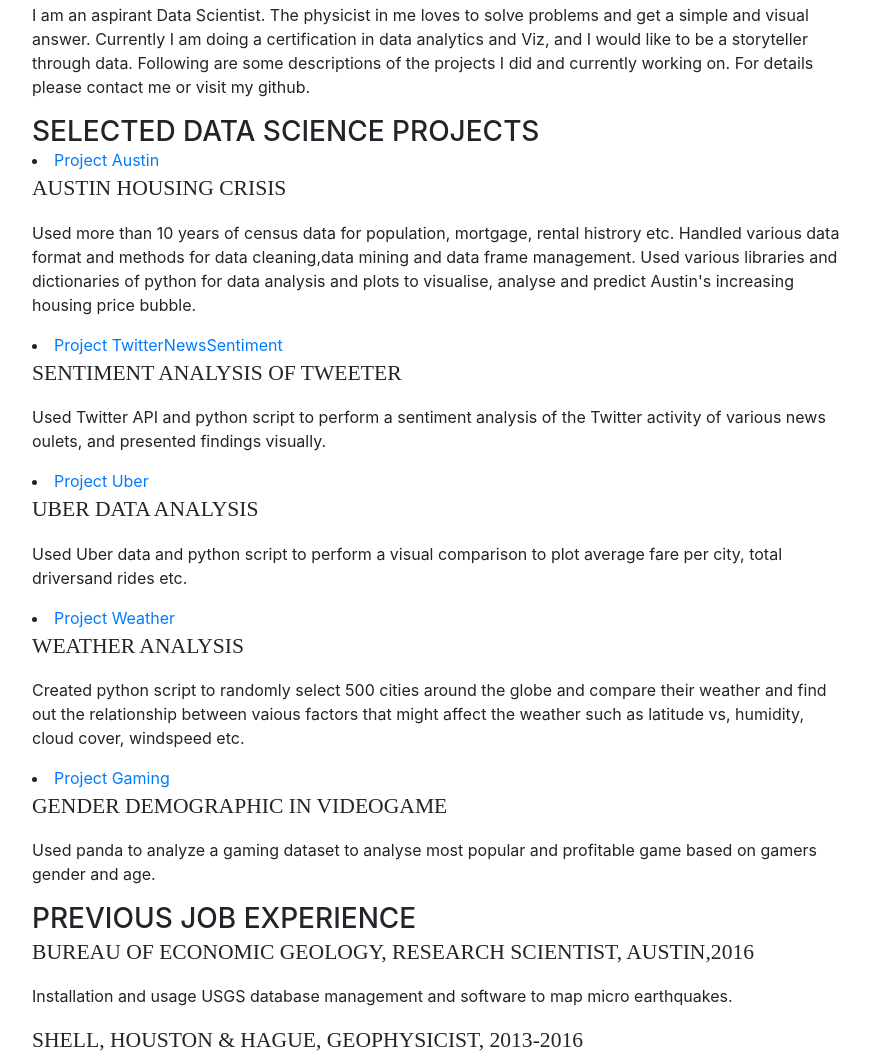
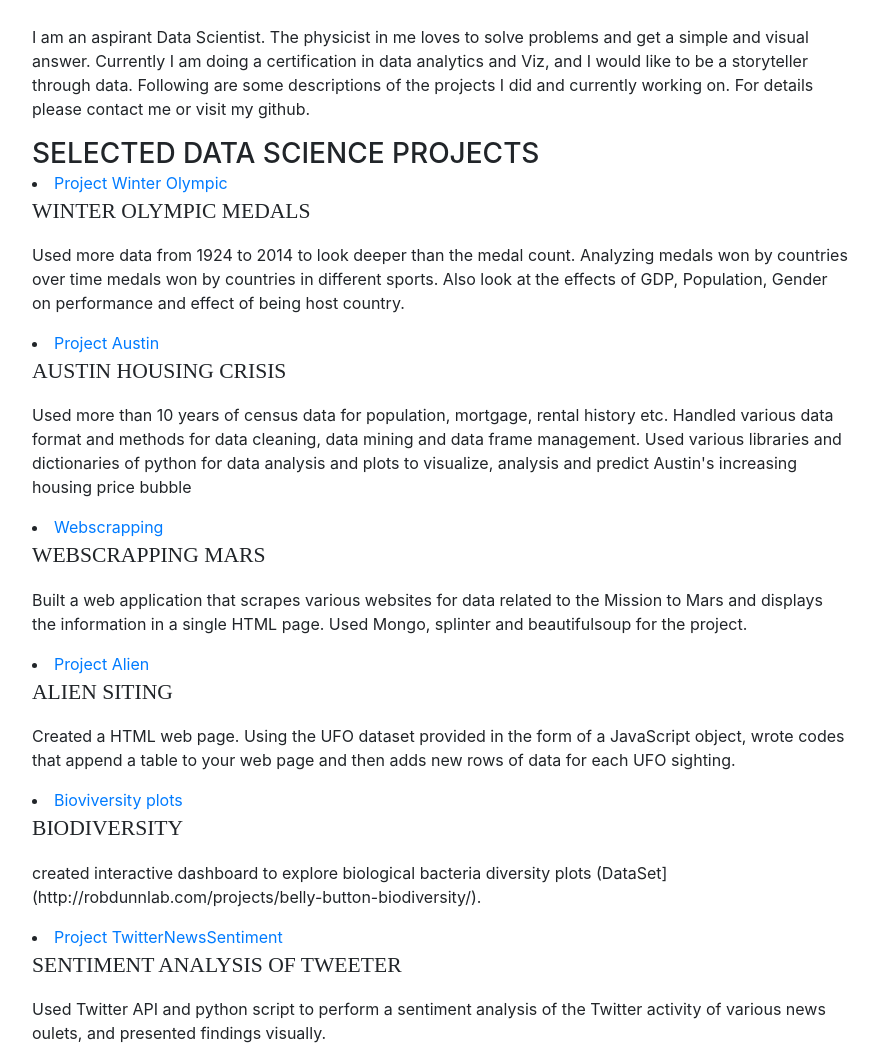
Before and after one commit to taniamukherjee/taniamukherjee.github.io, a website with bundled scripts: page index.html in a window 1280 px wide. Shown: the part 2884-3944 px from the top of the page, without its empty margins (336-1214 px from the left). Built offline with nearby package versions, Linux system fonts and the light colour scheme; a web font is replaced by a local one.

Commit message:
modify by tania

```diff
--- a/index.html
+++ b/index.html
@@ -178,6 +178,7 @@
                 <h3 class="subheading mb-3">Research, Reports and Forecasts</h3>
                 <h3 class="subheading mb-3">Statistical, numerical analysis</h3>
                 <h3 class="subheading mb-3">Big Data Queries and Interpretation</h3>
+                <h3 class="subheading mb-3">Visualization</h3>
 
 
       </section>
@@ -193,9 +194,11 @@
             <h3 class="mb-0">Database and Webscraping</h3>
             <div class="subheading mb-3">MySQL, SQLAlchemy, SQLite,Mongo,BeautifulSoup</div>
             <h3 class="mb-0">Web Deveoloping</h3>
-            <div class="subheading mb-3">HTML,CSS,bootstrap,JavaScript</div>
+            <div class="subheading mb-3">HTML,CSS,D3, Plotly,bootstrap,JavaScript</div>
             <h3 class="mb-0">Data Viz  </h3>
             <div class="subheading mb-3">Tableau,microsoft package</div>
+            <h3 class="mb-0">Big Data  </h3>
+            <div class="subheading mb-3">Hadoop,Spark</div>
             <h3 class="mb-0">OS & miscellaneous </h3>
             <div class="subheading mb-3">linux,windows,git,arcGIS,remote sensing, seismic and well log Softwares</div>
 
@@ -209,11 +212,32 @@
              <p>I am an aspirant Data Scientist. The physicist in me loves to solve problems and get a simple and visual answer. Currently I am doing a certification in data analytics and Viz, and I would like to be a storyteller through data. Following are some descriptions of the projects I did and currently working on. For details please contact me or visit my github.</p>
              <h3 class="mb-0">Selected Data Science Projects</h3>
 
+             <li><a href="https://github.com/taniamukherjee/Winter_Olympic_medals">Project Winter Olympic</a></li>
+             <div class="subheading mb-3">Winter Olympic Medals</div>
+
+             <p>Used more data from 1924 to 2014 to look deeper than the medal count. Analyzing medals won by countries over time medals won by countries in different sports. Also look at the effects of GDP, Population, Gender on performance and effect of being host country.</p>
+
+
              <li><a href="https://github.com/taniamukherjee/AustinHouseCrisis">Project Austin</a></li>
              <div class="subheading mb-3">Austin Housing Crisis</div>
 
-             <p>Used more than 10 years of census data for population, mortgage, rental histrory etc. Handled various data format and methods for data cleaning,data mining and data frame management. Used various libraries and dictionaries of python for data
-              analysis and plots to visualise, analyse and predict Austin's increasing housing price bubble.</p>
+             <p>Used more than 10 years of census data for population, mortgage, rental history etc. Handled various data format and methods for data cleaning, data mining and data frame management. Used various libraries and dictionaries of python for data analysis and plots to visualize, analysis and predict Austin's increasing housing price bubble</p>
+
+             <li><a href="https://github.com/taniamukherjee/webscrape_mars">Webscrapping</a></li>
+             <div class="subheading mb-3">Webscrapping Mars</div>
+
+             <p>Built a web application that scrapes various websites for data related to the Mission to Mars and displays the information in a single HTML page. Used Mongo, splinter and beautifulsoup for the project.</p>
+
+             <li><a href="https://github.com/taniamukherjee/Alien_Attack">Project Alien</a></li>
+             <div class="subheading mb-3">Alien Siting</div>
+
+             <p>Created a HTML web page. Using the UFO dataset provided in the form of a JavaScript object, wrote codes that append a table to your web page and then adds new rows of data for each UFO sighting.</p>
+
+             <li><a href="https://github.com/taniamukherjee/plotly_biodiversity_plots">Bioviversity plots</a></li>
+             <div class="subheading mb-3">Biodiversity</div>
+
+             <p> created interactive dashboard to explore biological bacteria diversity plots (DataSet](http://robdunnlab.com/projects/belly-button-biodiversity/).</p>
+
 
               <li><a href="https://github.com/taniamukherjee/social_analysis_twitter">Project TwitterNewsSentiment</a></li>
              <div class="subheading mb-3">Sentiment Analysis of Tweeter </div>
```
